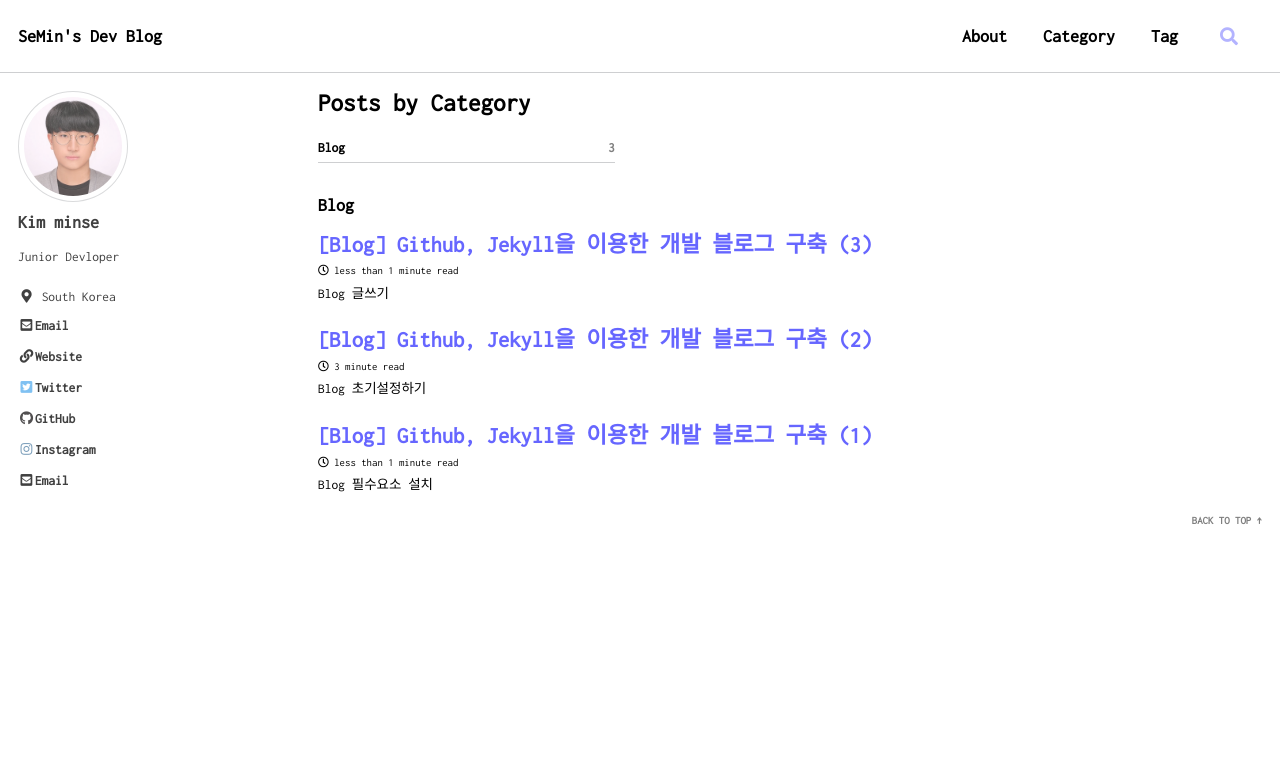
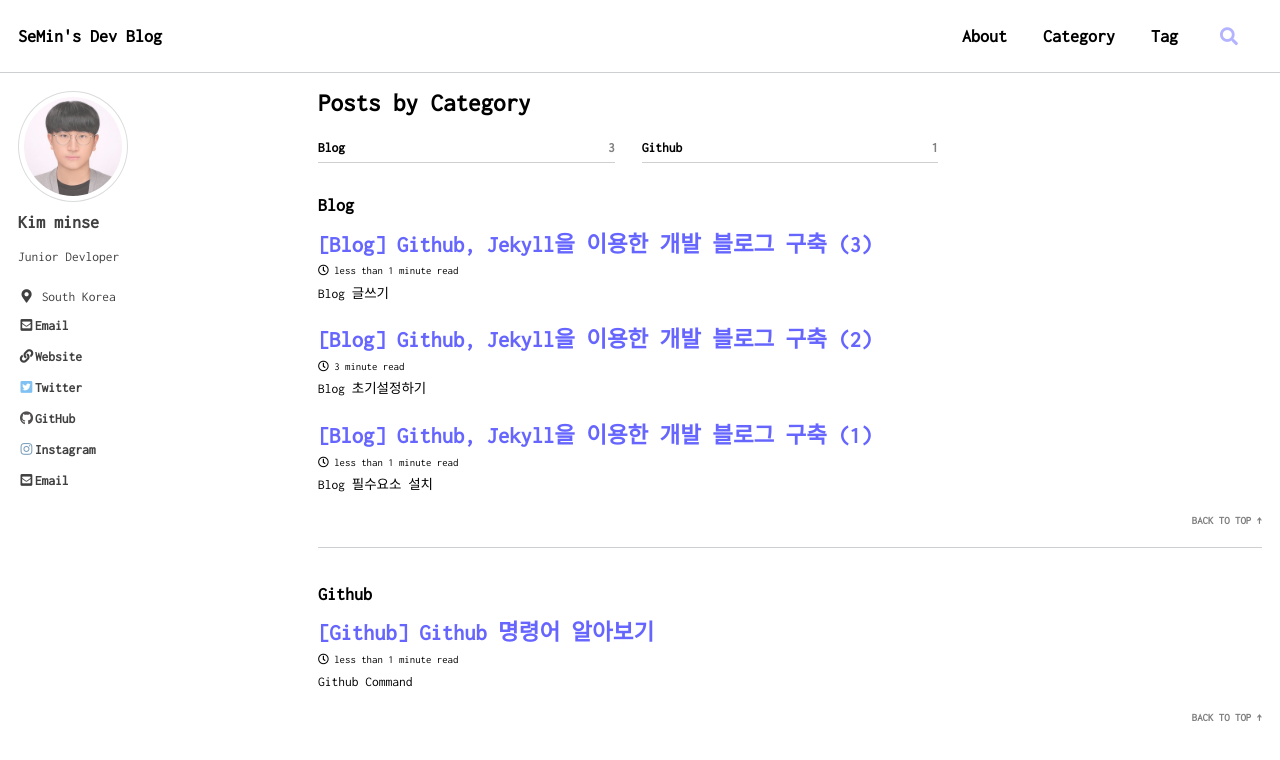
Before and after one commit to s3min141/s3min141.github.io, a Jekyll site: the page built from _pages/category-archive.md, in a window 1280 px wide and 900 px high. Shown: the top 760 px of the window. Built offline with Jekyll 4.4.1, drawn with Linux system fonts in a browser that asks for light colours; cached includes are drawn as plain includes.

```diff
--- a/_config.yml
+++ b/_config.yml
@@ -79,7 +79,7 @@ google:
   search_engine_id       : # YOUR_SEARCH_ENGINE_ID
   instant_search         : # false (default), true
 # SEO Related
-google_site_verification :
+google_site_verification : 5YQnsTQGHH8R9r7d8dI_hIrBhgtWXH5wrM90ju1tiIQ
 bing_site_verification   :
 yandex_site_verification :
 naver_site_verification  :
--- /dev/null
+++ b/_posts/2022-10-17-github-command.md
@@ -0,0 +1,20 @@
+---
+title: "[Github] Github 명령어 알아보기"
+excerpt: "Github Command"
+categories:
+    - Github
+
+tag:
+    - Command
+    - Github
+
+author_profile: true    #작성자 프로필 출력 여부
+
+last_modified_at: 2022-10-17T09:30:00.000Z
+
+toc: true   #Table Of Contents 목차
+
+toc_sticky: true
+---
+
+## Github 명령어
```
